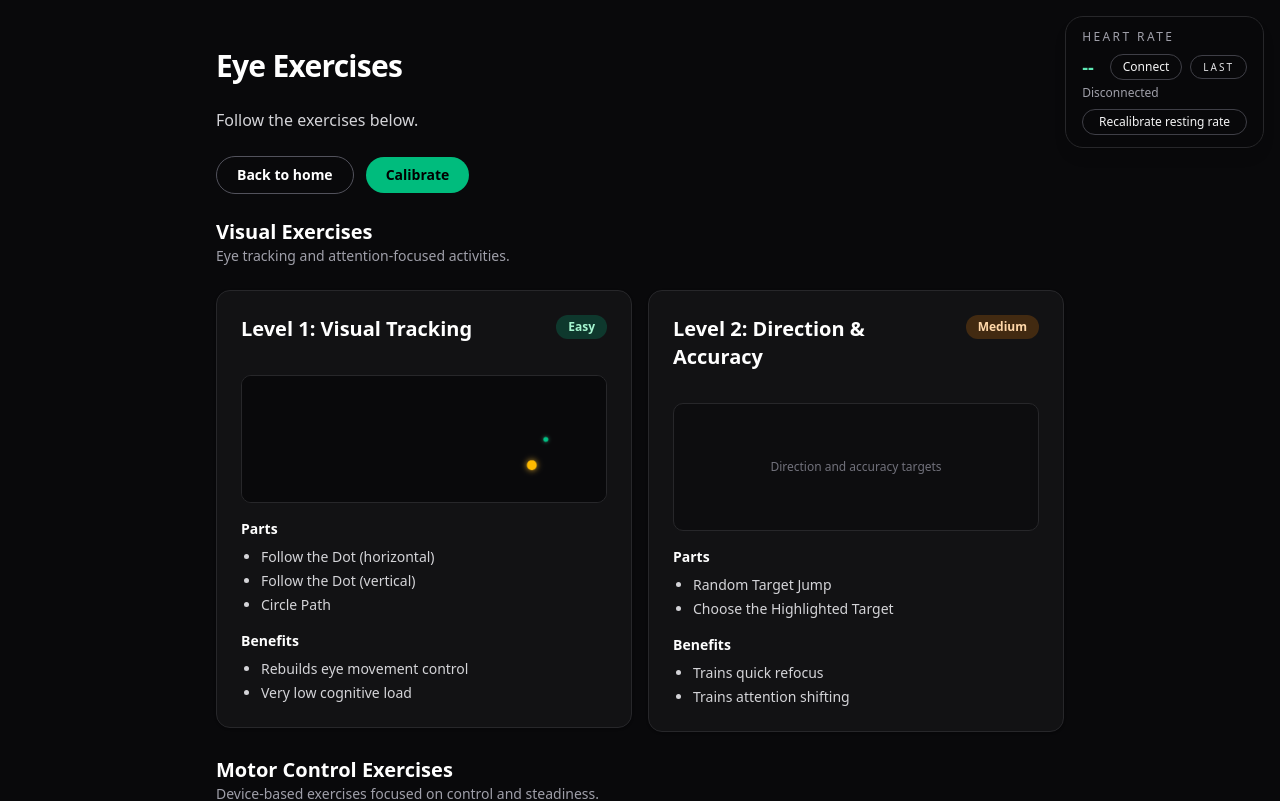
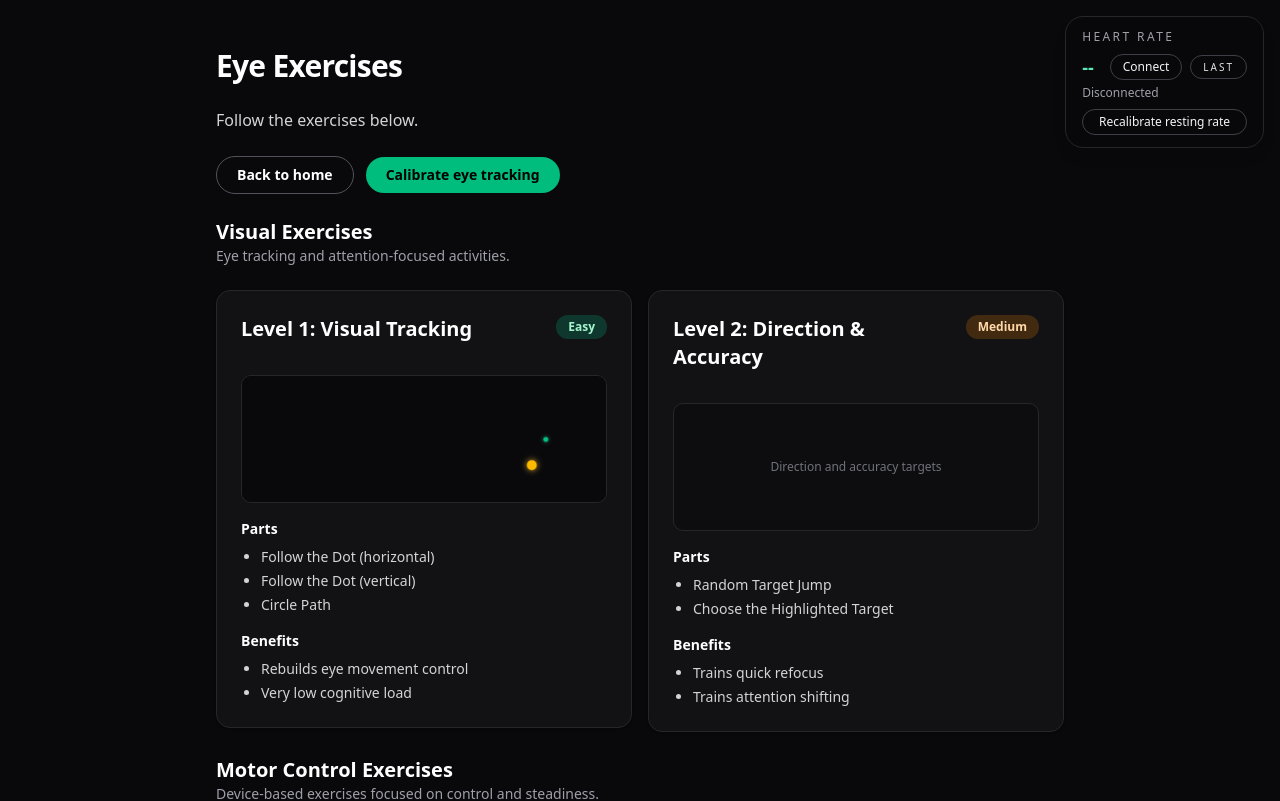
Before and after one commit to EricBalanecki/Telus-Hack-TBI-Gregor, a Next.js app in the folder frontend/: page /exercises in a window 1280 px wide. Shown: the top 801 px of the page. Built offline with nearby package versions, Linux system fonts and the light colour scheme.

Commit message:
updated exercise page

```diff
--- a/frontend/src/app/exercises/page.tsx
+++ b/frontend/src/app/exercises/page.tsx
@@ -74,7 +74,7 @@ export default function ExercisesPage() {
             className="rounded-full bg-emerald-500 px-5 py-2 text-sm font-semibold text-black"
             href="/exercises/calibration"
           >
-            Calibrate
+            Calibrate eye tracking
           </Link>
         </div>
         <section className="space-y-6">
```
